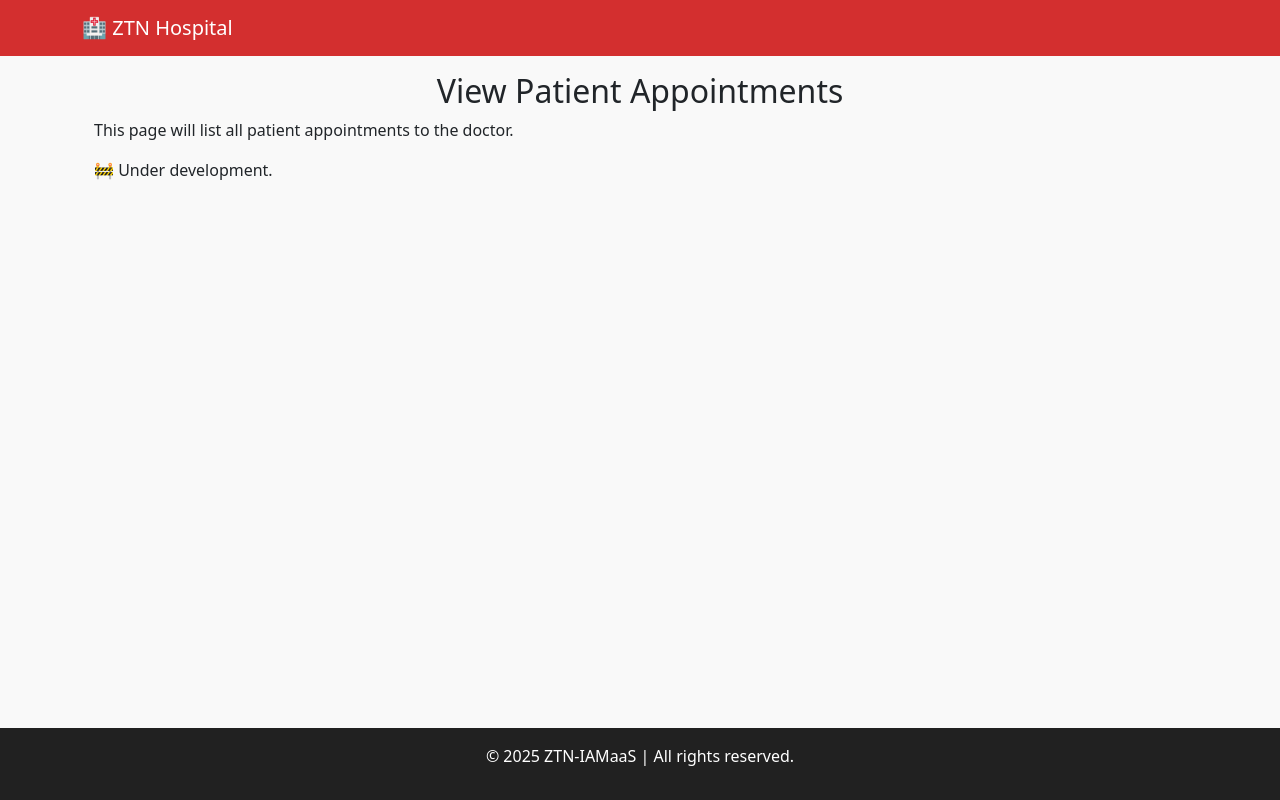
After one commit to ztn-iplab/hospital-app, a Flask app: page /appointments in a window 1280 px wide. The commit adds this page. Run offline with Flask 3, Linux system fonts and the light colour scheme.

Commit message:
few codes arrangments

```diff
--- a/main.py
+++ b/main.py
@@ -13,6 +13,8 @@ from werkzeug.security import generate_password_hash
 import requests
 import certifi
 from routes.auth import auth_bp
+from models import User, UserRole
+from forms import RegisterForm
 
 # === App Configuration ===
 app = Flask(__name__)
@@ -33,37 +35,6 @@ login_manager.login_view = "login"
 ZTN_IAM_URL = "https://localhost.localdomain/api/v1/auth"
 API_KEY = "mohealthapikey987654"
 
-# === Models ===
-class User(UserMixin, db.Model):
-    id = db.Column(db.Integer, primary_key=True)
-    username = db.Column(db.String(150), unique=True, nullable=False)
-    email = db.Column(db.String(150), unique=True, nullable=False)
-    password = db.Column(db.String(150), nullable=False)
-    tenant_id = db.Column(db.Integer, nullable=False)
-
-    def __repr__(self):
-        return f"<User {self.username}>"
-
-class UserRole(db.Model):
-    __tablename__ = 'user_roles'
-    id = db.Column(db.Integer, primary_key=True)
-    role_name = db.Column(db.String(50), nullable=False)
-    permissions = db.Column(db.JSON)
-    tenant_id = db.Column(db.Integer, db.ForeignKey('tenants.id'), nullable=True)
-
-    __table_args__ = (
-        db.UniqueConstraint('role_name', 'tenant_id', name='uq_role_per_tenant'),
-        {'extend_existing': True},
-    )
-
-# === Forms ===
-class RegisterForm(FlaskForm):
-    mobile_number = StringField('Mobile Number', validators=[DataRequired()])
-    first_name = StringField('First Name', validators=[DataRequired()])
-    email = StringField('Email', validators=[DataRequired(), Email()])
-    password = PasswordField('Password', validators=[DataRequired()])
-    role = SelectField('Role', choices=[], validators=[DataRequired()])
-    custom_role = StringField('Custom Role')
 
 # === User Loader ===
 @login_manager.user_loader
@@ -288,13 +259,13 @@ def manage_appointments():
 @app.route('/appointments')
 def view_appointments():
     # appointments = []  # Replace with actual query
-    return render_template('appointments/view.html')
+    return render_template('records/view.html')
 
 # View Patient Info (linked from Nurse dashboard)
 @app.route('/patients/info')
 def view_patient_details():
     # patients = []
-    return render_template('patients/details.html')
+    return render_template('patients/view_patients.html')
 
 # 👥 User Management
 @app.route('/admin/users')
@@ -311,8 +282,17 @@ def system_metrics():
 @app.route("/logout")
 def logout():
     session.clear()
-    flash("You have been logged out successfully.", "success")
     return redirect(url_for("login"))
+
+@app.context_processor
+def inject_current_endpoint():
+    return {"current_endpoint": request.endpoint}
+
+# "During local development, self-signed SSL certificates were used to simulate secure HTTPS communication. SSL verification warnings were suppressed for local testing only.
+#  In production, we recommend strict SSL enforcement and certificate validation for secure API communication between client tenants and the ZTN-IAM service."
+
+import urllib3
+urllib3.disable_warnings(urllib3.exceptions.InsecureRequestWarning)
 
 if __name__ == '__main__':
     app.run(debug=True, ssl_context=('certs/hospital_app.crt', 'certs/hospital_app.key'))
--- a/routes/auth.py
+++ b/routes/auth.py
@@ -69,9 +69,6 @@ def verify_totp():
             },
             verify=False
         )
-
-        print("🔎 ZTN-IAM Status:", response.status_code)
-        print("📦 ZTN-IAM Raw Response:", response.text)
 
         data = response.json()
 
--- a/templates/base.html
+++ b/templates/base.html
@@ -1,4 +1,3 @@
-<!-- templates/base.html -->
 <!DOCTYPE html>
 <html lang="en">
 <head>
@@ -9,9 +8,14 @@
   <!-- Bootstrap 5 CDN -->
   <link href="https://cdn.jsdelivr.net/npm/bootstrap@5.3.3/dist/css/bootstrap.min.css" rel="stylesheet" />
 
-  <!-- Custom styles (optional) -->
+  <!-- Custom styles -->
   <style>
+    html, body {
+      height: 100%;
+    }
     body {
+      display: flex;
+      flex-direction: column;
       background-color: #f9f9f9;
     }
     .navbar-custom {
@@ -22,12 +26,17 @@
     .navbar-custom .nav-item {
       color: #fff !important;
     }
+    main.container {
+      flex: 1 0 auto;
+      padding-top: 1rem;
+      padding-bottom: 2rem;
+    }
     footer {
       background-color: #212121;
       color: #fff;
       text-align: center;
       padding: 1rem 0;
-      margin-top: 40px;
+      flex-shrink: 0;
     }
   </style>
 </head>
@@ -36,7 +45,7 @@
   <nav class="navbar navbar-expand-lg navbar-custom">
     <div class="container">
       <a class="navbar-brand" href="/">🏥 ZTN Hospital</a>
-      {% if current_user %}
+      {% if current_user and current_endpoint and 'dashboard' in current_endpoint %}
       <div class="ms-auto">
         <span class="text-white me-3">{{ current_user.email }}</span>
         <a href="{{ url_for('logout') }}" class="btn btn-outline-light btn-sm">Logout</a>
@@ -46,7 +55,7 @@
   </nav>
 
   <!-- Page Content -->
-  <div class="container mt-4">
+  <main class="container">
     {% with messages = get_flashed_messages(with_categories=true) %}
       {% if messages %}
         {% for category, message in messages %}
@@ -59,7 +68,7 @@
     {% endwith %}
 
     {% block content %}{% endblock %}
-  </div>
+  </main>
 
   <!-- Footer -->
   <footer>
--- /dev/null
+++ b/templates/records/view.html
@@ -0,0 +1,12 @@
+{% extends "base.html" %}
+
+{% block title %}Patients Appointments{% endblock %}
+
+{% block content %}
+<div class="container">
+    <h2 class="text-center">View Patient Appointments</h2>
+    <p>This page will list all patient appointments to the doctor.</p>
+    <!-- Placeholder content -->
+    <p>🚧 Under development.</p>
+</div>
+{% endblock %}
```
Also changed, not shown: forms.py (+9 -5 lines), models.py (+17 -3 lines), templates/dashboard/admin_dashboard.html (renamed from templates/dashboard/admin.html).
